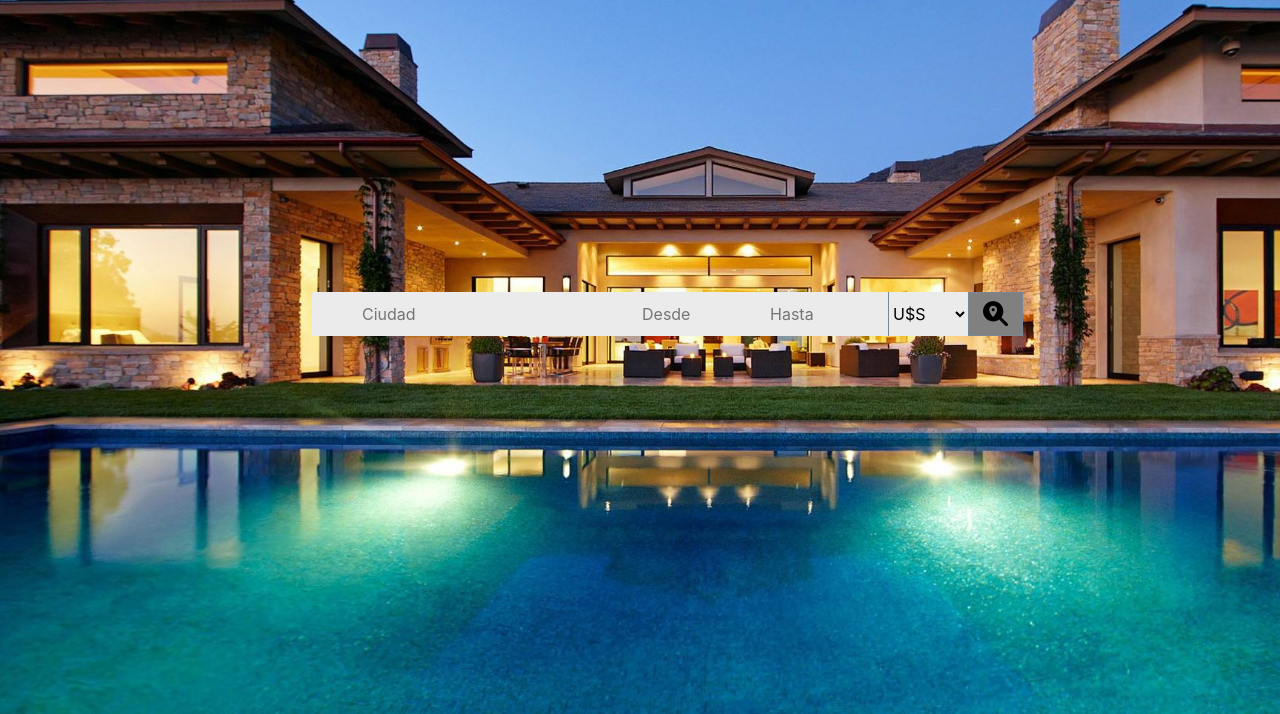
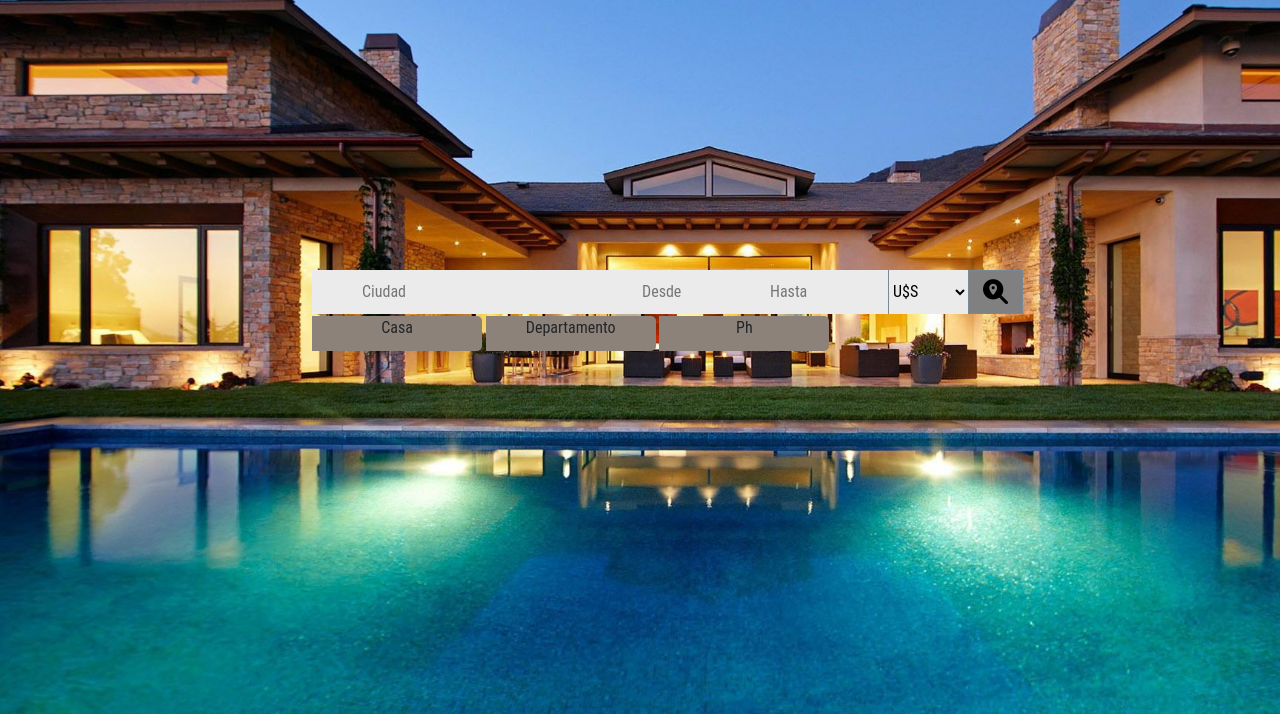
Before and after one commit to LucasMedina-dev/uhousepruebas, a plain HTML site: page index.html in a window 1280 px wide. Shown: the part 86-800 px from the top of the page. Drawn offline with nearby package versions, Linux system fonts and the light colour scheme; no server answers.

Commit message:
Se agregaroasd

```diff
--- a/css/estilo.css
+++ b/css/estilo.css
@@ -1,5 +1,12 @@
 
-* { margin:0; padding:0; box-sizing:border-box; }
+* { margin:0;
+		padding:0;
+		box-sizing:border-box;
+		font-family: 'Roboto Condensed', sans-serif;
+}
+p{
+	margin-bottom: 0;
+}
 input[type=number]::-webkit-inner-spin-button,
 input[type=number]::-webkit-outer-spin-button {
   -webkit-appearance: none;
@@ -77,6 +84,7 @@ input[type=number] { -moz-appearance:textfield; }
 .buscador{
 	display: flex;
 	flex-direction: column;
+	margin: auto;
 }
 .buscador_posicion-margin{
 	margin-top: 70px;
@@ -246,3 +254,19 @@ input[type=number] { -moz-appearance:textfield; }
 .advertir{
 	border: solid 1px red;
 }
+
+/* FILTROS DE CASAS DEPARTAMENTOS Y PH */
+.tipos{
+	display: flex;
+	margin-top: 2px;
+}
+.true_label{
+	width: 170px;
+	height: 35px;
+	background-color: rgba(140, 130, 122, 1.0);
+	text-align: center;
+	border-radius: 0 5px 5px 0;
+}
+.true_label p{
+	margin: auto 0;
+}
--- a/index.html
+++ b/index.html
@@ -39,7 +39,16 @@
 					<i class="formulario_icono-tamaño formulario_icono fas fa-search-location"></i>
 				</label>
 			</form>
-
+			<div class="tipos">
+				<div class="true">
+					<label for="trueCasa" class="true_label"><p>Casa</p></label>
+					<label for="trueDepartamento" class="true_label"><p>Departamento</p></label>
+					<label for="truePh" class="true_label"><p>Ph</p></label>
+					<button id="trueCasa" style="display: none"></button>
+					<button id="trueDepartamento" style="display: none"></button>
+					<button id="truePh" style="display: none"></button>
+				</div>
+			</div>
 		</div>
 	</main>
 	<script src="https://code.jquery.com/jquery-3.5.1.slim.min.js" integrity="sha384-DfXdz2htPH0lsSSs5nCTpuj/zy4C+OGpamoFVy38MVBnE+IbbVYUew+OrCXaRkfj" crossorigin="anonymous"></script>
--- a/js/busqueda.js
+++ b/js/busqueda.js
@@ -48,7 +48,6 @@ fetch("../js/db.json")
     (data) => {
         let tipo= ["casa", "departamento","ph"]
         tipo.forEach(y=> domicilios= domicilios.concat(data.filter(x => x.tipo===y)))
-        //domicilios= data.filter(x=> x.tipo===tipo[0] || x.tipo===tipo[1] || x.tipo===tipo[2])
         let final= domicilios.filter(x => x.ciudad.toLowerCase()===ciudad && x.precio>precioMinimo && x.precio<precioMaximo)
 
         agregarViviendas(final)
--- a/js/index.js
+++ b/js/index.js
@@ -26,3 +26,18 @@ $.get(apiConversor, function(respuesta, sucess){
 $(".header_boton").click(function(){
     $(".header_menu-size").toggle(200)
 })
+
+
+$("#boton").click(()=>{
+    $(".false").toggle(300)
+})
+
+$(".true_label").click(function(){
+    console.log($(this).attr("style"))
+    if ($(this).attr("style")==="opacity: 0.65;"){
+        $(this).animate({"opacity" : "1"})
+    }else{
+        $(this).animate({"opacity" : ".65"})
+    }
+
+})
```
